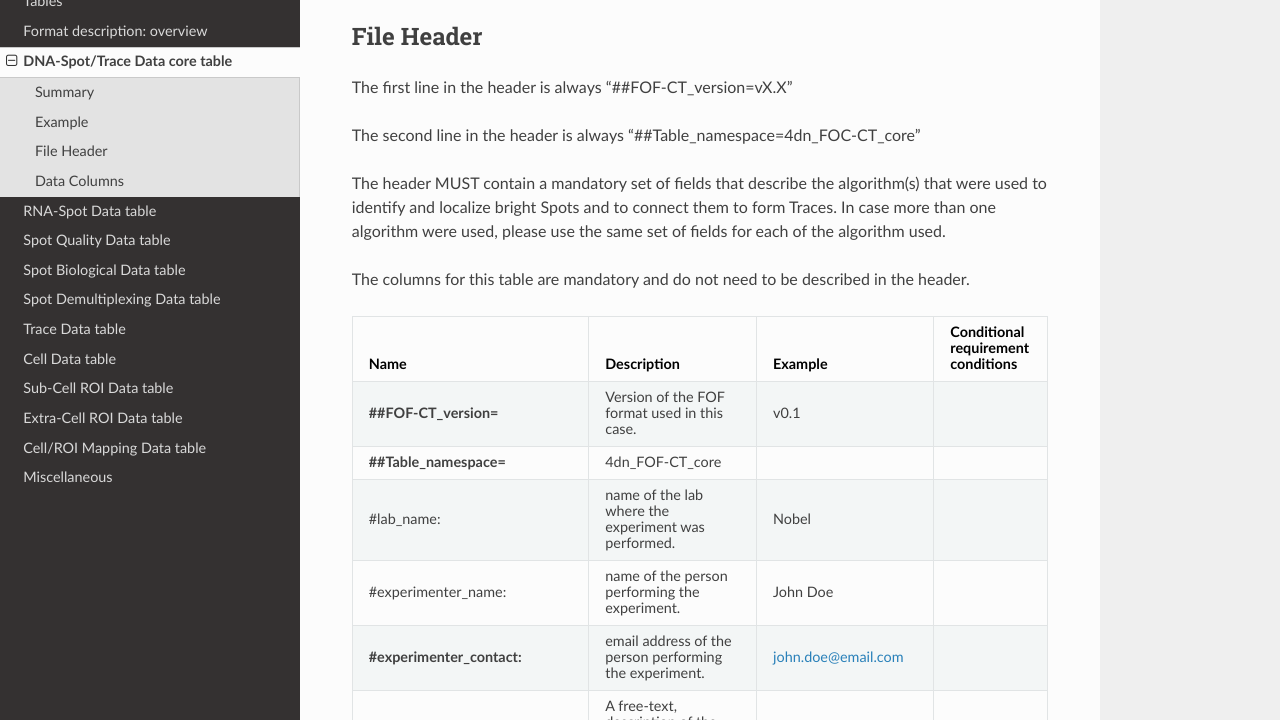
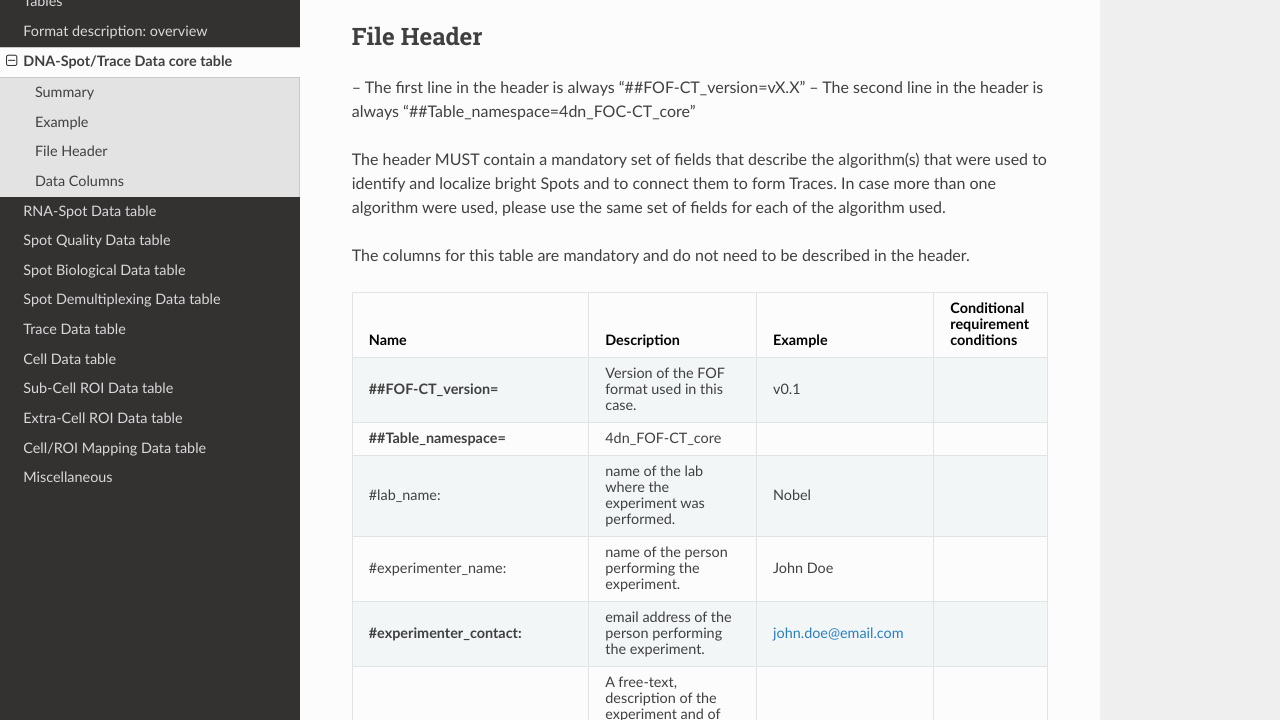
Before and after one commit to 4dn-dcic/fish_omics_format, a Sphinx documentation site: the page built from docs/source/core.rst, in a window 1280 px wide and 900 px high, scrolled down 844 px, cut to the strip 180-900 px from the top of the window. Built offline with Sphinx 7.4.7 and the Read the Docs theme 2.0.0, drawn with Linux system fonts in a browser that asks for light colours.

```diff
--- a/docs/source/core.rst
+++ b/docs/source/core.rst
@@ -39,9 +39,8 @@ Example
 File Header
 -----------
 
-The first line in the header is always "##FOF-CT_version=vX.X"
-
-The second line in the header is always "##Table_namespace=4dn_FOC-CT_core"
+-- The first line in the header is always "##FOF-CT_version=vX.X"
+-- The second line in the header is always "##Table_namespace=4dn_FOC-CT_core"
 
 The header MUST contain a mandatory set of fields that describe the
 algorithm(s) that were used to identify and localize bright Spots and to
```
